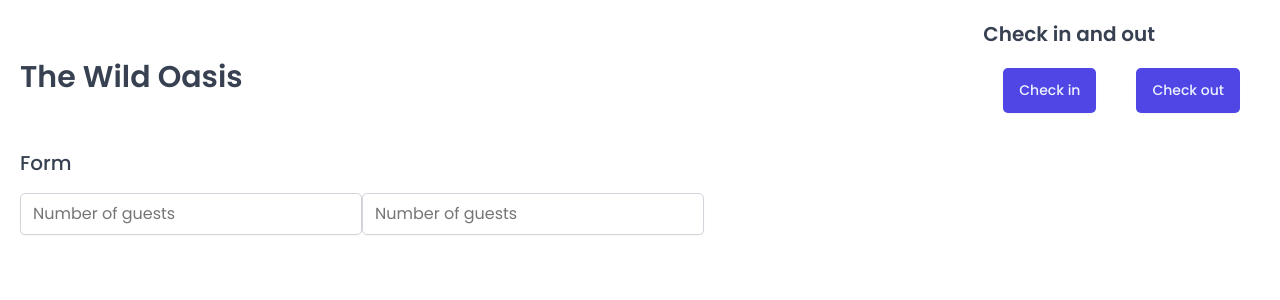
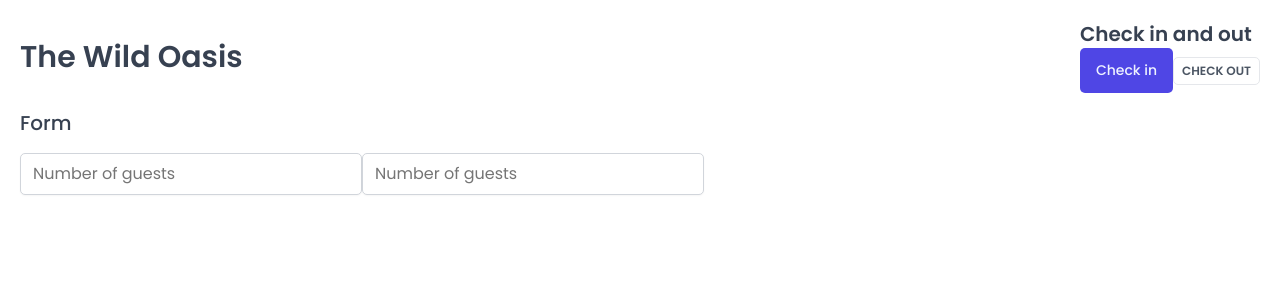
Before and after one commit to Xavier-Hsiao/Wild-Oasis, a React (Vite) app: page / in a window 1280 px wide. Shown: the top 300 px of the page. Built offline with nearby package versions, Linux system fonts and the light colour scheme; a web font is replaced by a local one.

Commit message:
Build: make Button styled component reusable

```diff
--- a/src/App.jsx
+++ b/src/App.jsx
@@ -20,7 +20,11 @@
             <div>
               <Heading as="h2">Check in and out</Heading>
               <Button onClick={() => alert("Check in baby!")}>Check in</Button>
-              <Button onClick={() => alert("Check out baby!")}>
+              <Button
+                variation="secondary"
+                size="small"
+                onClick={() => alert("Check out baby!")}
+              >
                 Check out
               </Button>
             </div>
--- a/src/ui/Button.jsx
+++ b/src/ui/Button.jsx
@@ -49,20 +49,16 @@
 };
 
 const Button = styled.button`
-  font-size: 1.4rem;
-  padding: 1.2rem 1.6rem;
-  font-weight: 500;
   border: none;
   border-radius: var(--border-radius-sm);
-  background-color: var(--color-brand-600);
-  color: var(--color-brand-50);
-  box-shadow: var(--shadow-sm);
-  margin: 20px;
-  cursor: pointer;
 
-  &:hover {
-    background-color: var(--color-brand-700);
-  }
+  ${(props) => sizes[props.size]};
+  ${(props) => variations[props.variation]}
 `;
 
+Button.defaultProps = {
+  variation: "primary",
+  size: "medium",
+};
+
 export default Button;
```
